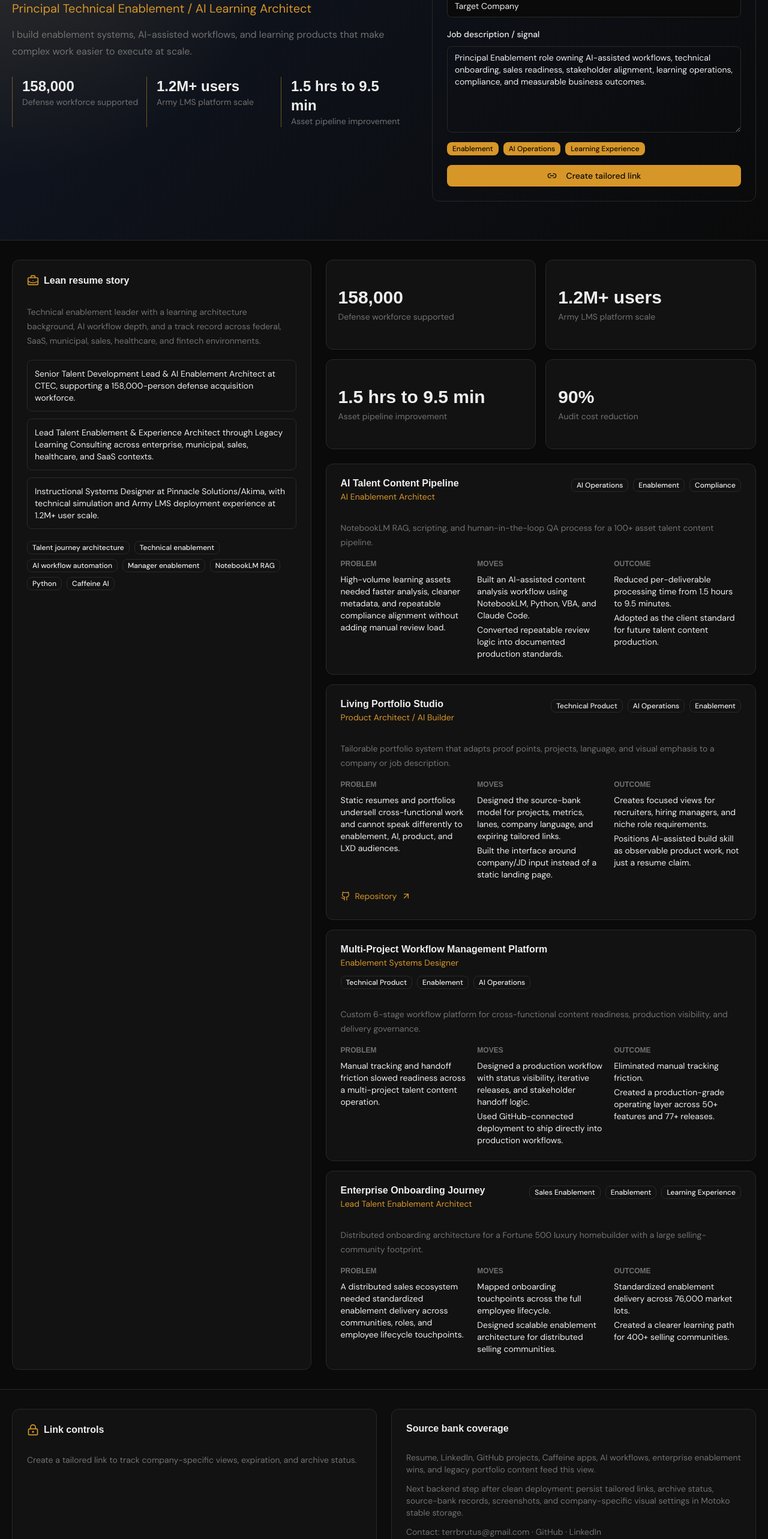
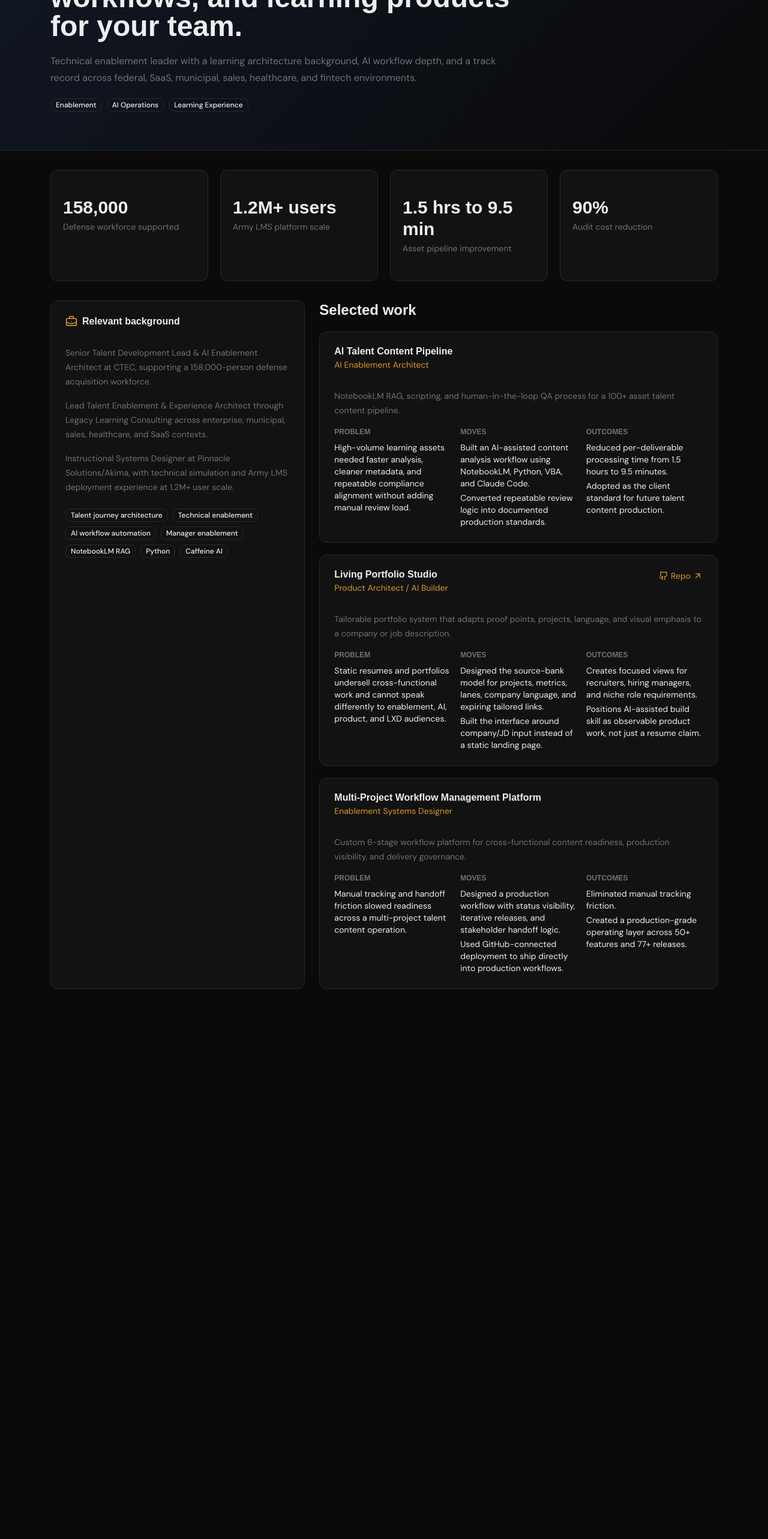
Before and after one commit to terrybrutus/Work-portfolio2, a React (Vite) app in the folder src/frontend/: page / in a window 1280 px wide. Shown: the part 180-2746 px from the top of the page at 60% size. After the commit the page ends 1869 px from the top, so only its background shows below. Built offline with nearby package versions, Linux system fonts and the light colour scheme; a web font is replaced by a local one; what @caffeineai/core-infrastructure would draw is missing.

Commit message:
Separate reviewer view from tailoring studio

```diff
--- a/src/frontend/src/components/TailoredPortfolioStudio.tsx
+++ b/src/frontend/src/components/TailoredPortfolioStudio.tsx
@@ -13,7 +13,7 @@ import {
 import {
   ArrowUpRight,
   BriefcaseBusiness,
-  Clock,
+  Clipboard,
   Github,
   Link2,
   LockKeyhole,
@@ -36,24 +36,48 @@ const laneKeywords: Record<Lane, string[]> = {
   Compliance: ["compliance", "508", "wcag", "audit", "regulated", "governance"],
 };
 
+type Analysis = {
+  lanes: Lane[];
+  matches: Array<{ lane: Lane; terms: string[]; score: number }>;
+};
+
+type SharePayload = {
+  company: string;
+  jd: string;
+  lanes: Lane[];
+  expires: string;
+};
+
 const sampleJd =
   "Principal Enablement role owning AI-assisted workflows, technical onboarding, sales readiness, stakeholder alignment, learning operations, compliance, and measurable business outcomes.";
 
-function detectLanes(text: string): Lane[] {
+function analyzeTarget(text: string): Analysis {
   const normalized = text.toLowerCase();
-  const scored = Object.entries(laneKeywords)
-    .map(([lane, words]) => ({
-      lane: lane as Lane,
-      score: words.filter((word) => normalized.includes(word)).length,
-    }))
+  const matches = Object.entries(laneKeywords)
+    .map(([lane, words]) => {
+      const terms = words.filter((word) => normalized.includes(word));
+      return { lane: lane as Lane, terms, score: terms.length };
+    })
     .filter((item) => item.score > 0)
     .sort((a, b) => b.score - a.score);
 
-  if (scored.length === 0) {
-    return ["Enablement", "AI Operations", "Learning Experience"];
+  if (matches.length === 0) {
+    return {
+      lanes: ["Enablement", "AI Operations", "Learning Experience"],
+      matches: [
+        {
+          lane: "Enablement",
+          terms: ["default"],
+          score: 1,
+        },
+      ],
+    };
   }
 
-  return scored.slice(0, 3).map((item) => item.lane);
+  return {
+    lanes: matches.slice(0, 3).map((item) => item.lane),
+    matches,
+  };
 }
 
 function scoreProject(projectLanes: Lane[], selectedLanes: Lane[]) {
@@ -63,174 +87,107 @@ function scoreProject(projectLanes: Lane[], selectedLanes: Lane[]) {
   );
 }
 
-function makeToken(company: string) {
-  const base = company
-    .trim()
-    .toLowerCase()
-    .replace(/[^a-z0-9]+/g, "-");
-  return `${base || "target"}-${Math.random().toString(36).slice(2, 8)}`;
-}
-
-export function TailoredPortfolioStudio() {
-  const [company, setCompany] = useState("Target Company");
-  const [jd, setJd] = useState(sampleJd);
-  const [links, setLinks] = useState<
-    Array<{ token: string; company: string; lanes: Lane[]; expires: string }>
-  >([]);
-
-  const selectedLanes = useMemo(
-    () => detectLanes(`${company} ${jd}`),
-    [company, jd],
-  );
-  const tailoredProjects = useMemo(
-    () =>
-      [...projects]
+function getTailoredModel(company: string, jd: string, lanes?: Lane[]) {
+  const analysis = analyzeTarget(`${company} ${jd}`);
+  const selectedLanes = lanes && lanes.length > 0 ? lanes : analysis.lanes;
+  const selectedProjects = [...projects]
     .sort(
       (a, b) =>
         scoreProject(b.lanes, selectedLanes) -
         scoreProject(a.lanes, selectedLanes),
     )
-        .slice(0, 4),
-    [selectedLanes],
-  );
-  const tailoredMetrics = proofPoints.filter((metric) =>
+    .slice(0, 3);
+  const selectedMetrics = proofPoints
+    .filter((metric) =>
       metric.lanes.some((lane) => selectedLanes.includes(lane)),
-  );
-  const tailoredSkills = skills.filter((skill) => {
+    )
+    .slice(0, 4);
+  const selectedSkills = skills
+    .filter((skill) => {
       const normalized = skill.toLowerCase();
       return selectedLanes.some((lane) =>
         laneKeywords[lane].some((keyword) => normalized.includes(keyword)),
       );
-  });
+    })
+    .slice(0, 10);
 
-  const createLink = () => {
-    const expires = new Date();
-    expires.setDate(expires.getDate() + 21);
-    setLinks((current) => [
-      {
-        token: makeToken(company),
-        company,
-        lanes: selectedLanes,
-        expires: expires.toLocaleDateString(),
-      },
-      ...current,
-    ]);
+  return {
+    analysis,
+    selectedLanes,
+    selectedProjects,
+    selectedMetrics,
+    selectedSkills:
+      selectedSkills.length > 0 ? selectedSkills : skills.slice(0, 10),
   };
+}
+
+function encodeSharePayload(payload: SharePayload) {
+  return btoa(encodeURIComponent(JSON.stringify(payload)));
+}
+
+function decodeSharePayload(token: string): SharePayload | null {
+  try {
+    return JSON.parse(decodeURIComponent(atob(token))) as SharePayload;
+  } catch {
+    return null;
+  }
+}
+
+function getInitialSharePayload() {
+  const hash = window.location.hash;
+  if (!hash.startsWith("#/s/")) {
+    return null;
+  }
+  return decodeSharePayload(hash.replace("#/s/", ""));
+}
+
+function getInitialStudioMode() {
+  return (
+    window.location.hash === "#studio" ||
+    new URLSearchParams(window.location.search).get("studio") === "1"
+  );
+}
+
+function buildShareUrl(payload: SharePayload) {
+  const url = new URL(window.location.href);
+  url.search = "";
+  url.hash = `/s/${encodeSharePayload(payload)}`;
+  return url.toString();
+}
+
+function ReviewerPortfolio({ payload }: { payload: SharePayload | null }) {
+  const company = payload?.company ?? "your team";
+  const jd = payload?.jd ?? "";
+  const model = getTailoredModel(company, jd, payload?.lanes);
 
   return (
     <main className="min-h-screen bg-background text-foreground">
-      <section className="border-b border-border bg-[radial-gradient(circle_at_top_left,_rgba(229,190,105,0.16),_transparent_34%),linear-gradient(135deg,_rgba(17,24,39,0.9),_rgba(10,10,10,1))]">
-        <div className="mx-auto grid max-w-7xl gap-10 px-5 py-12 md:grid-cols-[1.1fr_0.9fr] md:py-16">
-          <div className="space-y-7">
-            <Badge className="w-fit" variant="outline">
-              Living portfolio system
+      <section className="border-b border-border bg-[linear-gradient(135deg,_rgba(17,24,39,0.92),_rgba(10,10,10,1))]">
+        <div className="mx-auto max-w-6xl px-5 py-12 md:py-16">
+          <div className="max-w-3xl space-y-5">
+            <p className="text-sm font-medium uppercase tracking-[0.2em] text-primary">
+              Terry Brutus
+            </p>
+            <h1 className="font-display text-4xl font-semibold leading-tight sm:text-5xl">
+              Enablement systems, AI workflows, and learning products for{" "}
+              {company}.
+            </h1>
+            <p className="text-base leading-7 text-muted-foreground">
+              {profile.shortSummary}
+            </p>
+            <div className="flex flex-wrap gap-2">
+              {model.selectedLanes.map((lane) => (
+                <Badge key={lane} variant="outline">
+                  {lane}
                 </Badge>
-            <div className="space-y-4">
-              <h1 className="max-w-4xl font-display text-4xl font-semibold leading-tight sm:text-5xl">
-                {profile.name}
-              </h1>
-              <p className="text-xl text-primary">{profile.title}</p>
-              <p className="max-w-3xl text-base leading-7 text-muted-foreground">
-                {profile.headline}
-              </p>
-            </div>
-            <div className="grid gap-3 sm:grid-cols-3">
-              {proofPoints.slice(0, 3).map((metric) => (
-                <div
-                  key={metric.label}
-                  className="border-l border-primary/50 pl-4"
-                >
-                  <p className="font-display text-2xl font-semibold">
-                    {metric.value}
-                  </p>
-                  <p className="text-sm text-muted-foreground">
-                    {metric.label}
-                  </p>
-                </div>
               ))}
             </div>
           </div>
-
-          <Card className="border-border/80 bg-card/90">
-            <CardHeader>
-              <CardTitle className="flex items-center gap-2">
-                <Sparkles className="h-5 w-5 text-primary" />
-                Tailor the view
-              </CardTitle>
-            </CardHeader>
-            <CardContent className="space-y-4">
-              <label className="block space-y-2" htmlFor="target-company">
-                <span className="text-sm font-medium">Company</span>
-                <input
-                  id="target-company"
-                  className="w-full rounded-md border border-input bg-background px-3 py-2 text-sm"
-                  value={company}
-                  onChange={(event) => setCompany(event.target.value)}
-                />
-              </label>
-              <label className="block space-y-2" htmlFor="target-jd">
-                <span className="text-sm font-medium">
-                  Job description / signal
-                </span>
-                <Textarea
-                  id="target-jd"
-                  value={jd}
-                  onChange={(event) => setJd(event.target.value)}
-                  className="min-h-36"
-                />
-              </label>
-              <div className="flex flex-wrap gap-2">
-                {selectedLanes.map((lane) => (
-                  <Badge key={lane}>{lane}</Badge>
-                ))}
-              </div>
-              <Button type="button" onClick={createLink} className="w-full">
-                <Link2 className="mr-2 h-4 w-4" />
-                Create tailored link
-              </Button>
-            </CardContent>
-          </Card>
         </div>
       </section>
 
-      <section className="mx-auto grid max-w-7xl gap-6 px-5 py-8 lg:grid-cols-[0.82fr_1.18fr]">
-        <Card>
-          <CardHeader>
-            <CardTitle className="flex items-center gap-2">
-              <BriefcaseBusiness className="h-5 w-5 text-primary" />
-              Lean resume story
-            </CardTitle>
-          </CardHeader>
-          <CardContent className="space-y-5">
-            <p className="text-sm leading-6 text-muted-foreground">
-              {profile.shortSummary}
-            </p>
-            <div className="space-y-3">
-              {resumeHighlights.map((item) => (
-                <p
-                  key={item}
-                  className="rounded-md border border-border p-3 text-sm"
-                >
-                  {item}
-                </p>
-              ))}
-            </div>
-            <div className="flex flex-wrap gap-2">
-              {(tailoredSkills.length > 0
-                ? tailoredSkills
-                : skills.slice(0, 10)
-              ).map((skill) => (
-                <Badge key={skill} variant="outline">
-                  {skill}
-                </Badge>
-              ))}
-            </div>
-          </CardContent>
-        </Card>
-
-        <div className="space-y-6">
-          <div className="grid gap-4 sm:grid-cols-2">
-            {tailoredMetrics.slice(0, 4).map((metric) => (
+      <section className="mx-auto grid max-w-6xl gap-5 px-5 py-8 sm:grid-cols-2 lg:grid-cols-4">
+        {model.selectedMetrics.map((metric) => (
           <Card key={metric.label}>
             <CardContent className="p-5">
               <p className="font-display text-3xl font-semibold">
@@ -242,26 +199,54 @@ export function TailoredPortfolioStudio() {
             </CardContent>
           </Card>
         ))}
+      </section>
+
+      <section className="mx-auto grid max-w-6xl gap-6 px-5 pb-10 lg:grid-cols-[0.78fr_1.22fr]">
+        <Card>
+          <CardHeader>
+            <CardTitle className="flex items-center gap-2">
+              <BriefcaseBusiness className="h-5 w-5 text-primary" />
+              Relevant background
+            </CardTitle>
+          </CardHeader>
+          <CardContent className="space-y-4">
+            {resumeHighlights.map((item) => (
+              <p key={item} className="text-sm leading-6 text-muted-foreground">
+                {item}
+              </p>
+            ))}
+            <div className="flex flex-wrap gap-2 pt-2">
+              {model.selectedSkills.map((skill) => (
+                <Badge key={skill} variant="outline">
+                  {skill}
+                </Badge>
+              ))}
             </div>
+          </CardContent>
+        </Card>
 
-          <div className="grid gap-4">
-            {tailoredProjects.map((project) => (
-              <Card key={project.id} className="overflow-hidden">
+        <div className="space-y-5">
+          <h2 className="font-display text-2xl font-semibold">Selected work</h2>
+          {model.selectedProjects.map((project) => (
+            <Card key={project.id}>
               <CardHeader>
                 <div className="flex flex-wrap items-start justify-between gap-3">
                   <div>
                     <CardTitle>{project.title}</CardTitle>
-                      <p className="mt-1 text-sm text-primary">
-                        {project.role}
-                      </p>
+                    <p className="mt-1 text-sm text-primary">{project.role}</p>
                   </div>
-                    <div className="flex flex-wrap gap-2">
-                      {project.lanes.map((lane) => (
-                        <Badge key={lane} variant="outline">
-                          {lane}
-                        </Badge>
-                      ))}
-                    </div>
+                  {project.repo && (
+                    <a
+                      href={project.repo}
+                      target="_blank"
+                      rel="noreferrer"
+                      className="inline-flex items-center gap-1 text-sm text-primary"
+                    >
+                      <Github className="h-4 w-4" />
+                      Repo
+                      <ArrowUpRight className="h-4 w-4" />
+                    </a>
+                  )}
                 </div>
               </CardHeader>
               <CardContent className="space-y-4">
@@ -287,7 +272,7 @@ export function TailoredPortfolioStudio() {
                   </div>
                   <div>
                     <p className="text-xs font-semibold uppercase text-muted-foreground">
-                        Outcome
+                      Outcomes
                     </p>
                     <ul className="mt-2 space-y-1 text-sm">
                       {project.outcomes.slice(0, 2).map((outcome) => (
@@ -296,92 +281,207 @@ export function TailoredPortfolioStudio() {
                     </ul>
                   </div>
                 </div>
-                  {project.repo && (
-                    <a
-                      href={project.repo}
-                      target="_blank"
-                      rel="noreferrer"
-                      className="inline-flex items-center gap-2 text-sm text-primary"
-                    >
-                      <Github className="h-4 w-4" />
-                      Repository
-                      <ArrowUpRight className="h-4 w-4" />
-                    </a>
-                  )}
               </CardContent>
             </Card>
           ))}
         </div>
+      </section>
+    </main>
+  );
+}
+
+export function TailoredPortfolioStudio() {
+  const [company, setCompany] = useState("Target Company");
+  const [jd, setJd] = useState(sampleJd);
+  const [sharePayload] = useState<SharePayload | null>(getInitialSharePayload);
+  const [isStudio] = useState(getInitialStudioMode);
+  const [links, setLinks] = useState<
+    Array<{ url: string; company: string; lanes: Lane[]; expires: string }>
+  >([]);
+
+  const model = useMemo(() => getTailoredModel(company, jd), [company, jd]);
+
+  if (!isStudio) {
+    return <ReviewerPortfolio payload={sharePayload} />;
+  }
+
+  const createLink = () => {
+    const expires = new Date();
+    expires.setDate(expires.getDate() + 21);
+    const payload: SharePayload = {
+      company,
+      jd,
+      lanes: model.selectedLanes,
+      expires: expires.toISOString(),
+    };
+    const url = buildShareUrl(payload);
+    setLinks((current) => [
+      {
+        url,
+        company,
+        lanes: model.selectedLanes,
+        expires: expires.toLocaleDateString(),
+      },
+      ...current,
+    ]);
+  };
+
+  return (
+    <main className="min-h-screen bg-background text-foreground">
+      <section className="border-b border-border bg-[radial-gradient(circle_at_top_left,_rgba(229,190,105,0.16),_transparent_34%),linear-gradient(135deg,_rgba(17,24,39,0.9),_rgba(10,10,10,1))]">
+        <div className="mx-auto grid max-w-7xl gap-10 px-5 py-12 md:grid-cols-[1.05fr_0.95fr] md:py-16">
+          <div className="space-y-6">
+            <Badge className="w-fit" variant="outline">
+              Owner studio
+            </Badge>
+            <div className="space-y-4">
+              <h1 className="max-w-4xl font-display text-4xl font-semibold leading-tight sm:text-5xl">
+                Tailor a reviewer-facing portfolio.
+              </h1>
+              <p className="max-w-3xl text-base leading-7 text-muted-foreground">
+                Paste a company or JD signal. The app scores keywords into role
+                lanes, ranks proof points, and generates a clean hash-link view
+                that does not expose this studio.
+              </p>
+            </div>
+            <div className="rounded-md border border-border bg-card/70 p-4">
+              <p className="text-xs font-semibold uppercase text-muted-foreground">
+                How the JD is interpreted
+              </p>
+              <div className="mt-3 grid gap-3 sm:grid-cols-2">
+                {model.analysis.matches.slice(0, 6).map((match) => (
+                  <div key={match.lane} className="rounded-md bg-muted/40 p-3">
+                    <p className="text-sm font-medium">{match.lane}</p>
+                    <p className="mt-1 text-xs text-muted-foreground">
+                      Matched: {match.terms.join(", ")}
+                    </p>
+                  </div>
+                ))}
+              </div>
+            </div>
+          </div>
+
+          <Card className="border-border/80 bg-card/90">
+            <CardHeader>
+              <CardTitle className="flex items-center gap-2">
+                <Sparkles className="h-5 w-5 text-primary" />
+                Build target view
+              </CardTitle>
+            </CardHeader>
+            <CardContent className="space-y-4">
+              <label className="block space-y-2" htmlFor="target-company">
+                <span className="text-sm font-medium">Company</span>
+                <input
+                  id="target-company"
+                  className="w-full rounded-md border border-input bg-background px-3 py-2 text-sm"
+                  value={company}
+                  onChange={(event) => setCompany(event.target.value)}
+                />
+              </label>
+              <label className="block space-y-2" htmlFor="target-jd">
+                <span className="text-sm font-medium">
+                  Job description / signal
+                </span>
+                <Textarea
+                  id="target-jd"
+                  value={jd}
+                  onChange={(event) => setJd(event.target.value)}
+                  className="min-h-36"
+                />
+              </label>
+              <div className="flex flex-wrap gap-2">
+                {model.selectedLanes.map((lane) => (
+                  <Badge key={lane}>{lane}</Badge>
+                ))}
+              </div>
+              <Button type="button" onClick={createLink} className="w-full">
+                <Link2 className="mr-2 h-4 w-4" />
+                Generate reviewer link
+              </Button>
+            </CardContent>
+          </Card>
         </div>
       </section>
 
-      <section className="border-t border-border bg-muted/20">
-        <div className="mx-auto grid max-w-7xl gap-6 px-5 py-8 md:grid-cols-2">
+      <section className="mx-auto grid max-w-7xl gap-6 px-5 py-8 lg:grid-cols-[0.8fr_1.2fr]">
         <Card>
           <CardHeader>
             <CardTitle className="flex items-center gap-2">
               <LockKeyhole className="h-5 w-5 text-primary" />
-                Link controls
+              Generated links
             </CardTitle>
           </CardHeader>
           <CardContent>
             {links.length === 0 ? (
               <p className="text-sm text-muted-foreground">
-                  Create a tailored link to track company-specific views,
-                  expiration, and archive status.
+                No links yet. Generated links open a clean reviewer page with
+                only selected proof, projects, and language.
               </p>
             ) : (
               <div className="space-y-3">
                 {links.map((link) => (
                   <div
-                      key={link.token}
+                    key={link.url}
                     className="rounded-md border border-border p-3 text-sm"
                   >
-                      <div className="flex items-center justify-between gap-3">
+                    <div className="flex flex-wrap items-center justify-between gap-3">
                       <span className="font-medium">{link.company}</span>
-                        <span className="flex items-center gap-1 text-muted-foreground">
-                          <Clock className="h-3.5 w-3.5" />
-                          {link.expires}
+                      <span className="text-muted-foreground">
+                        Expires {link.expires}
                       </span>
                     </div>
                     <p className="mt-2 break-all text-muted-foreground">
-                        /share/{link.token}
+                      {link.url}
                     </p>
+                    <div className="mt-3 flex flex-wrap gap-2">
+                      {link.lanes.map((lane) => (
+                        <Badge key={lane} variant="outline">
+                          {lane}
+                        </Badge>
+                      ))}
+                    </div>
                   </div>
                 ))}
               </div>
             )}
           </CardContent>
         </Card>
+
         <Card>
           <CardHeader>
-              <CardTitle>Source bank coverage</CardTitle>
+            <CardTitle className="flex items-center gap-2">
+              <Clipboard className="h-5 w-5 text-primary" />
+              Previewed reviewer output
+            </CardTitle>
           </CardHeader>
-            <CardContent className="space-y-3 text-sm text-muted-foreground">
-              <p>
-                Resume, LinkedIn, GitHub projects, Caffeine apps, AI workflows,
-                enterprise enablement wins, and legacy portfolio content feed
-                this view.
+          <CardContent className="space-y-5">
+            <div className="grid gap-3 sm:grid-cols-2">
+              {model.selectedMetrics.map((metric) => (
+                <div
+                  key={metric.label}
+                  className="rounded-md border border-border p-3"
+                >
+                  <p className="font-display text-2xl font-semibold">
+                    {metric.value}
                   </p>
-              <p>
-                Next backend step after clean deployment: persist tailored
-                links, archive status, source-bank records, screenshots, and
-                company-specific visual settings in Motoko stable storage.
+                  <p className="text-sm text-muted-foreground">
+                    {metric.label}
                   </p>
-              <p>
-                Contact: <a href={`mailto:${profile.email}`}>{profile.email}</a>{" "}
-                ·{" "}
-                <a href={profile.github} target="_blank" rel="noreferrer">
-                  GitHub
-                </a>{" "}
-                ·{" "}
-                <a href={profile.linkedIn} target="_blank" rel="noreferrer">
-                  LinkedIn
-                </a>
+                </div>
+              ))}
+            </div>
+            <div className="space-y-3">
+              {model.selectedProjects.map((project) => (
+                <div key={project.id} className="rounded-md bg-muted/30 p-3">
+                  <p className="font-medium">{project.title}</p>
+                  <p className="mt-1 text-sm text-muted-foreground">
+                    {project.summary}
                   </p>
+                </div>
+              ))}
+            </div>
           </CardContent>
         </Card>
-        </div>
       </section>
     </main>
   );
```
Also changed, not shown: src/frontend/dist/assets/index-bvV7XY1I.css, src/frontend/dist/assets/index-loDHCGzQ.js, src/frontend/dist/index.html. Lines whose indentation alone changed are shown as unchanged.
